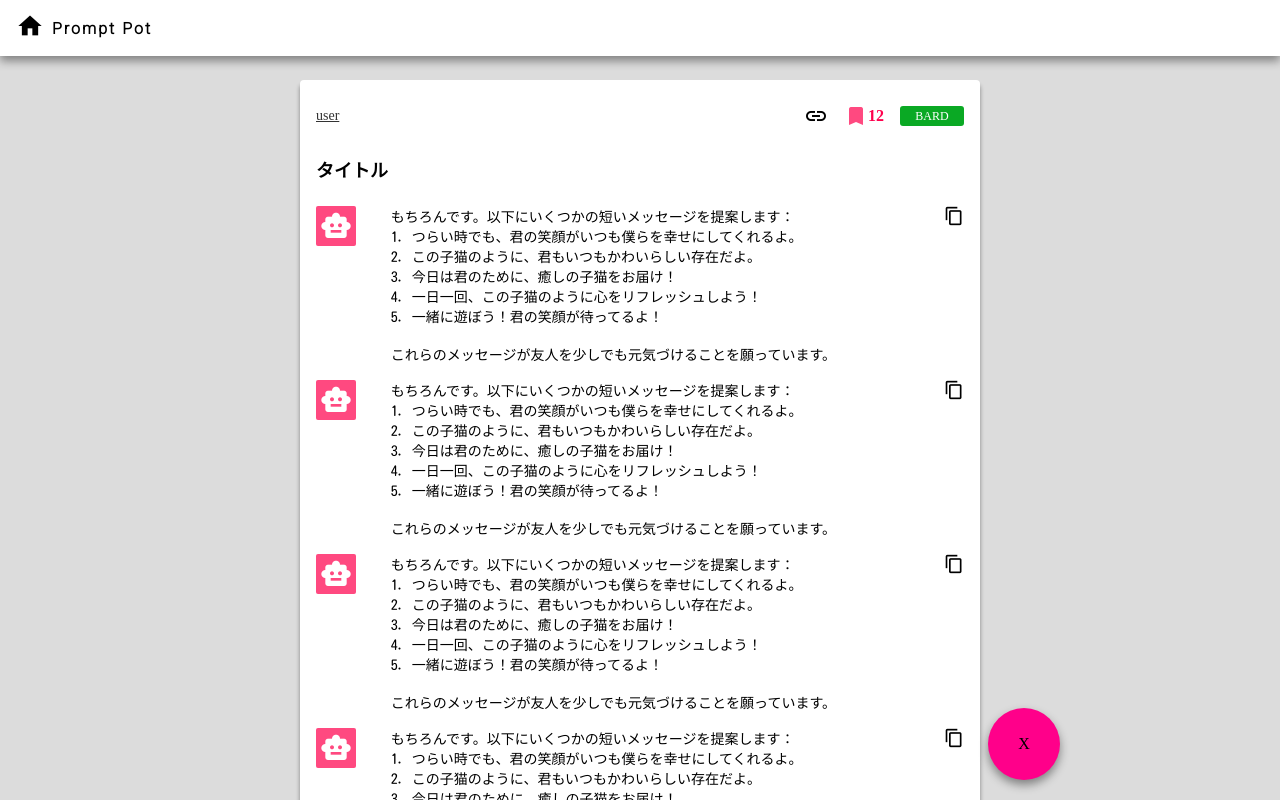
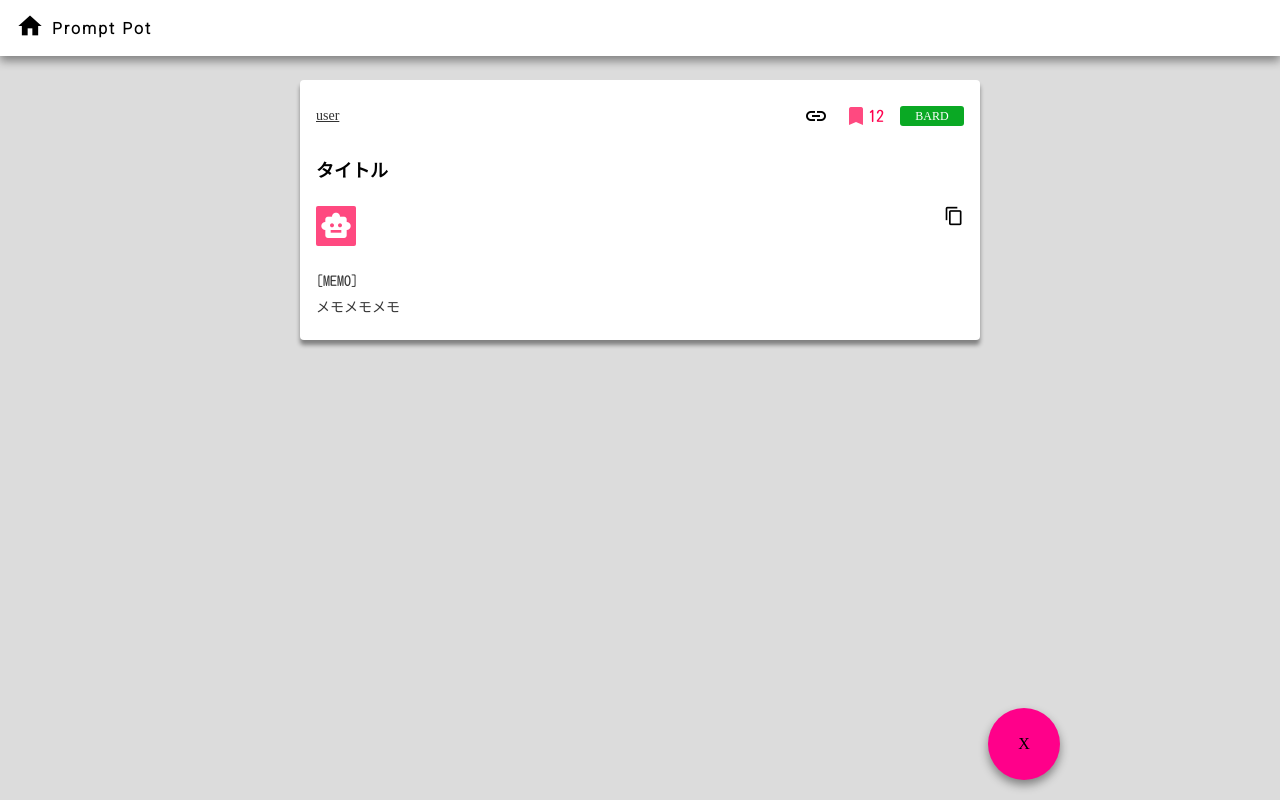
Before and after one commit to yoshiInGit/pronpt_pot, a React (Vite) app: page /prompt in a window 1280 px wide. Built offline with nearby package versions, Linux system fonts and the light colour scheme; a web font is replaced by a local one.

Commit message:
refactor prompt page

```diff
--- /dev/null
+++ b/src/view/components/module/AITag.tsx
@@ -0,0 +1,15 @@
+import styled from "styled-components";
+
+const AITag = styled.div`
+    width            : 64px;
+    height           : 20px;
+    background-color : #0AA924;
+    display          : flex;
+    align-items      : center;
+    justify-content  : center;
+    border-radius    : 3px;
+    color            : white;
+    font-size        : 12px;
+`
+
+export default AITag;
--- /dev/null
+++ b/src/view/components/module/ChatMsg.tsx
@@ -0,0 +1,51 @@
+import styled from "styled-components"
+import GrowSpace from "../../layout/GrowSpace"
+import Row from "../../layout/Row"
+import SpaceBox from "../../layout/SpaceBox"
+import Icon from "../basic/Icon"
+import Typo from "../basic/Typo"
+import Center from "../../layout/Center"
+
+const ChatIconContainer = styled.div`
+    width  : 40px;
+    height : 40px;
+
+    background-color: #ff4980;
+
+    border-radius: 2px;
+`
+
+const ChatMsgWrapper = styled.div`
+    width: 80%;
+`
+
+
+const ChatMsg = ({msg, isAI} : {msg : string, isAI : boolean}) => {
+    return(
+        <Row>
+            <ChatIconContainer>
+                <Center>
+                    <Icon name={isAI ? "smart_toy" : "person"} color="white" size={32}/>
+                </Center>
+            </ChatIconContainer>
+
+            <SpaceBox width={8}/>
+
+            <GrowSpace/>
+
+            <ChatMsgWrapper>
+                <Typo size={14} lineBreak>
+                    {msg}
+                </Typo>
+            </ChatMsgWrapper>
+
+            <GrowSpace/>
+
+            <SpaceBox width={8}/>
+
+            <Icon name="content_copy" size={20}/>
+        </Row>
+    )
+}
+
+export default ChatMsg;
--- a/src/view/components/module/PromptCard.tsx
+++ b/src/view/components/module/PromptCard.tsx
@@ -8,6 +8,12 @@ import Row from "../../layout/Row";
 import { ToShowPrompt } from "../../../domain/prompt";
 import { useState } from "react";
 import { useNavigate } from "react-router-dom";
+import ResponsiveWidth from "../../layout/ResponsiveWidth";
+import Typo from "../basic/Typo";
+import AITag from "./AITag";
+import Center from "../../layout/Center";
+import User from "./User";
+import Clickable from "../basic/Clickable";
 
 // styled Components --------------------
 const HeadWrapper = styled.div`
@@ -15,11 +21,6 @@ const HeadWrapper = styled.div`
     display     : flex;
     align-items : center;
     gap         : 12px;
-`
-const User = styled.span`
-    color: #333333;
-    text-decoration: underline;
-    font-size: 14px;
 `
 const Title = styled.div`
     width        : 100%;
@@ -45,60 +46,6 @@ const Msg = styled.div`
 const FooterWrapper = styled.div`
     width: 100%;
 `
-
-const BookNum = styled.span`
-    font-size: 16px;
-    color : #FF004D;
-    font-weight: 600;
-`
-const AIName = styled.div`
-    width: 64px;
-    height: 20px;
-    background-color: #0AA924;
-    display: flex;
-    align-items: center;
-    justify-content: center;
-    border-radius: 3px;
-    color: white;
-    font-size: 12px;
-`
-
-const CardWrapper = styled.div`
-    cursor: pointer;
-    width: 100%;
-
-    @media (min-width: 768px) {
-        width: 600px;
-    }
-
-    @media (min-width: 1024px) {
-        width: 680px;
-    }
-`
-const PromptSize = styled.span`
-    font-size: 12px;
-
-    @media (min-width: 768px) {
-    }
-
-    @media (min-width: 1024px) {
-        font-size: 12px;
-    }
-`
-
-const MsgSize = styled.span`
-    font-size: 12px;
-
-    @media (min-width: 768px) {
-    }
-
-    @media (min-width: 1024px) {
-        font-size: 14px;
-    }
-`
-// -------------------- styled Components
-
-
 
 const PromptCard = ({prompt} : {prompt : ToShowPrompt}) => {
 
@@ -161,16 +108,20 @@ const PromptCard = ({prompt} : {prompt : ToShowPrompt}) => {
             <FooterWrapper>
                 <Row center>
                     <div onClick={onBookClick}>
+                        <Center>
                         <Icon
                             clickable
                             color="#ff4980"
                             name={booked ? "bookmark" : "bookmark_border"}/>
+                        </Center>
                     </div>
-                    <BookNum>{bookedNum}</BookNum>
+                    <Typo size={16} color="#FF004D">
+                        {bookedNum}
+                    </Typo>
 
                     <SpaceBox width={8}/>
 
-                    <AIName>{prompt.aiName}</AIName>
+                    <AITag>{prompt.aiName}</AITag>
 
                     <GrowSpace/>
                 </Row>
@@ -179,7 +130,8 @@ const PromptCard = ({prompt} : {prompt : ToShowPrompt}) => {
     }
 
     return(
-        <CardWrapper onClick={onCardClick}>
+        <ResponsiveWidth onClick={onCardClick}>
+            <Clickable>
                 <Card>
                     <Column
                         center
@@ -188,25 +140,26 @@ const PromptCard = ({prompt} : {prompt : ToShowPrompt}) => {
                             <Head/>
                             <Title>{prompt.title}</Title>
                             <PromptTxt>
-                            <PromptSize>
+                                <Typo size={12}>
                                     {">> "}
                                     {prompt.truncatePrompt()}
-                            </PromptSize>
+                                </Typo>
                             </PromptTxt>
                             <SpaceBox height={16}/>
                             <Msg>
-                            <MsgSize>
+                                <Typo size={14}>
                                     {`[${prompt.aiName}]:`}
                                     <br></br>
                                     {prompt.truncateAns()}
-                            </MsgSize>
+                                </Typo>
                             </Msg>
                             <SpaceBox height={28}/>
                             <Footer/>
                             <SpaceBox height={12}/>
                     </Column>
                 </Card>
-        </CardWrapper>
+            </Clickable>
+        </ResponsiveWidth>
     );
 }
 
--- /dev/null
+++ b/src/view/components/module/User.tsx
@@ -0,0 +1,9 @@
+import styled from "styled-components";
+
+const User = styled.span`
+    color: #333333;
+    text-decoration: underline;
+    font-size: 14px;
+`
+
+export default User;
--- a/src/view/pages/PromptPage.tsx
+++ b/src/view/pages/PromptPage.tsx
@@ -1,6 +1,5 @@
 import Header from "../components/module/Header";
 import Back from "../components/basic/Back";
-import styled from "styled-components";
 import Column from "../layout/Column";
 import Card from "../components/basic/Card";
 import SpaceBox from "../layout/SpaceBox";
@@ -8,141 +7,13 @@ import Row from "../layout/Row";
 import GrowSpace from "../layout/GrowSpace";
 import Icon from "../components/basic/Icon";
 import Typo from "../components/basic/Typo";
-import Center from "../layout/Center";
 import Fab from "../components/module/Fab";
-
-const CardWrapper = styled.div`
-    width: 100%;
-
-    @media (min-width: 768px) {
-        width: 600px;
-    }
-
-    @media (min-width: 1024px) {
-        width: 680px;
-    }
-`
-const User = styled.span`
-    color: #333333;
-    text-decoration: underline;
-    font-size: 14px;
-`
-
-const BookNum = styled.span`
-    font-size: 16px;
-    color : #FF004D;
-    font-weight: 600;
-`
-const AIName = styled.div`
-    width: 64px;
-    height: 20px;
-    background-color: #0AA924;
-    display: flex;
-    align-items: center;
-    justify-content: center;
-    border-radius: 3px;
-    color: white;
-    font-size: 12px;
-`
-
-const Head = () => {
-    return(
-        <Row center>
-            <User>user</User>
-            <GrowSpace/>
-            <Icon name="link"/>
-            <SpaceBox width={16}/>
-            <Icon
-                clickable
-                color="#ff4980"
-                name={true ? "bookmark" : "bookmark_border"}/>
-            <BookNum>12</BookNum>
-
-            <SpaceBox width={16}/>
-
-            <AIName>BARD</AIName>
-
-        </Row>
-    )
-}
-
-const Title = () => {
-    return(
-        <Typo size={18} fontWeight="bold">タイトル</Typo>
-    )
-}
-
-const ChatIconContainer = styled.div`
-    width  : 40px;
-    height : 40px;
-
-    background-color: #ff4980;
-
-    border-radius: 2px;
-`
-
-const ChatMsgWrapper = styled.div`
-    width: 80%;
-`
-
-const Chat = () => {
-    const Msg = () => {
-        return(
-            <Row>
-                <ChatIconContainer>
-                    <Center>
-                        <Icon name="smart_toy" color="white" size={32}/>
-                    </Center>
-                </ChatIconContainer>
-
-                <SpaceBox width={8}/>
-
-                <GrowSpace/>
-
-                <ChatMsgWrapper>
-                    <Typo size={14} lineBreak>
-                        {`もちろんです。以下にいくつかの短いメッセージを提案します：
-                            1. つらい時でも、君の笑顔がいつも僕らを幸せにしてくれるよ。
-                            2. この子猫のように、君もいつもかわいらしい存在だよ。
-                            3. 今日は君のために、癒しの子猫をお届け！
-                            4. 一日一回、この子猫のように心をリフレッシュしよう！
-                            5. 一緒に遊ぼう！君の笑顔が待ってるよ！
-
-                            これらのメッセージが友人を少しでも元気づけることを願っています。`}
-                    </Typo>
-                </ChatMsgWrapper>
-
-                <GrowSpace/>
-
-                <SpaceBox width={8}/>
-
-                <Icon name="content_copy" size={20}/>
-            </Row>
-        )
-    }
-
-    return(
-        <Column gap={16}>
-                <Msg/>
-                <Msg/>
-                <Msg/>
-                <Msg/>
-        </Column>
-    )
-}
-
-const Memo = () => {
-    return(
-        <>
-            <Typo size={14} color="#383838">[MEMO]</Typo>
-            <Typo size={14} color="#383838">メモメモメモ</Typo>
-        </>
-    );
-}
+import ResponsiveWidth from "../layout/ResponsiveWidth";
+import User from "../components/module/User";
+import AITag from "../components/module/AITag";
+import ChatMsg from "../components/module/ChatMsg";
 
 const PromptPage = () => {
-
-
 
     return(
         <Back>
@@ -150,23 +21,41 @@ const PromptPage = () => {
 
             <Column center padding={16}>
                 <SpaceBox height={80}/>
-                <CardWrapper>
+                <ResponsiveWidth>
                     <Card>
                         <Column padding={16} gap={8}>
                             <SpaceBox height={16}/>
-                            <Head/>
+                            <Row center>
+                                <User>user</User>
+                                <GrowSpace/>
+                                <Icon name="link"/>
+                                <SpaceBox width={16}/>
+                                <Icon
+                                    clickable
+                                    color="#ff4980"
+                                    name={true ? "bookmark" : "bookmark_border"}/>
+                                <Typo size={16} color="#FF004D">12</Typo>
+                                <SpaceBox width={16}/>
+                                <AITag>BARD</AITag>
+                            </Row>
+
+
                             <SpaceBox height={12}/>
-                            <Title/>
+                            <Typo size={18} fontWeight="bold">タイトル</Typo>
                             <SpaceBox height={8}/>
-                            <Chat/>
+
+                            <Column gap={16}>
+                                <ChatMsg msg="" isAI={true}/>
+                            </Column>
 
                             <SpaceBox height={12}/>
 
-                            <Memo/>
+                            <Typo size={14} color="#383838">[MEMO]</Typo>
+                            <Typo size={14} color="#383838">メモメモメモ</Typo>
                             <SpaceBox height={16}/>
                         </Column>
                     </Card>
-                </CardWrapper>
+                </ResponsiveWidth>
 
                 <SpaceBox height={16}/>
             </Column>
```
Lines whose indentation alone changed are shown as unchanged.
